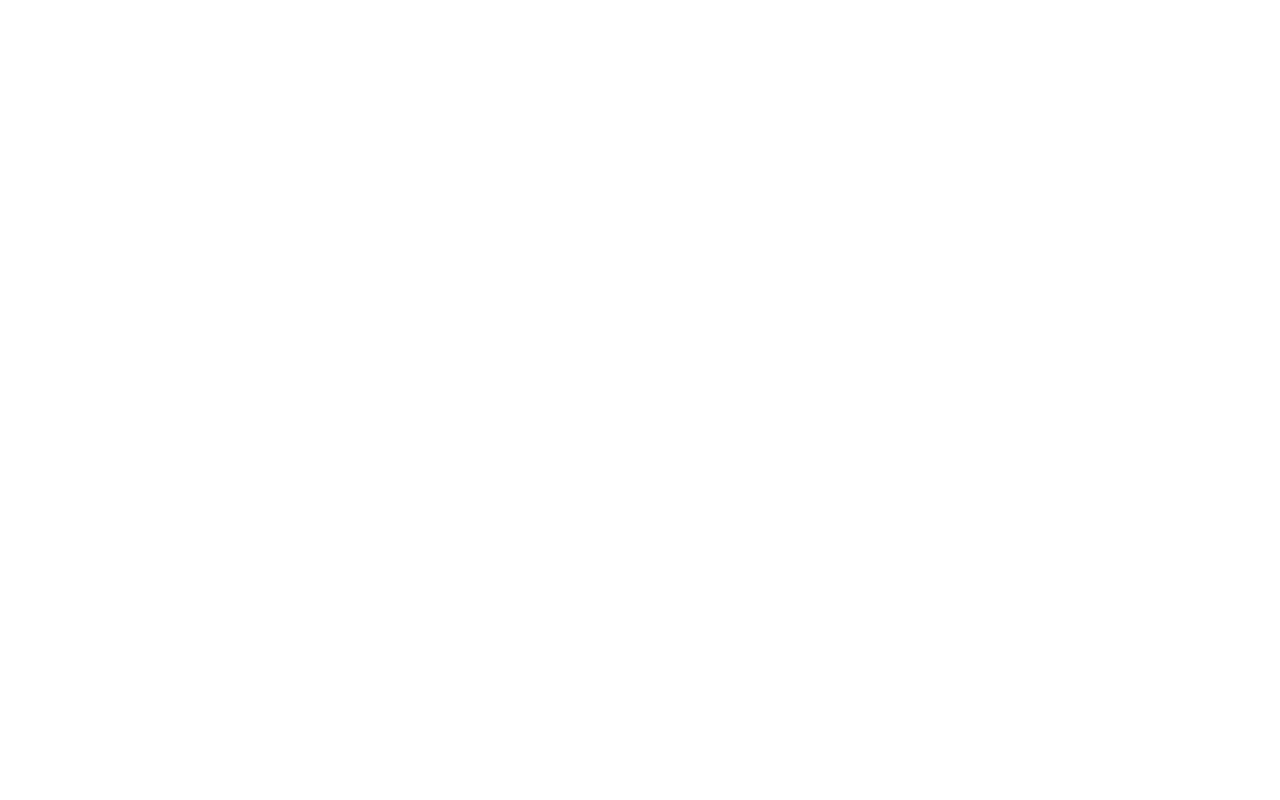
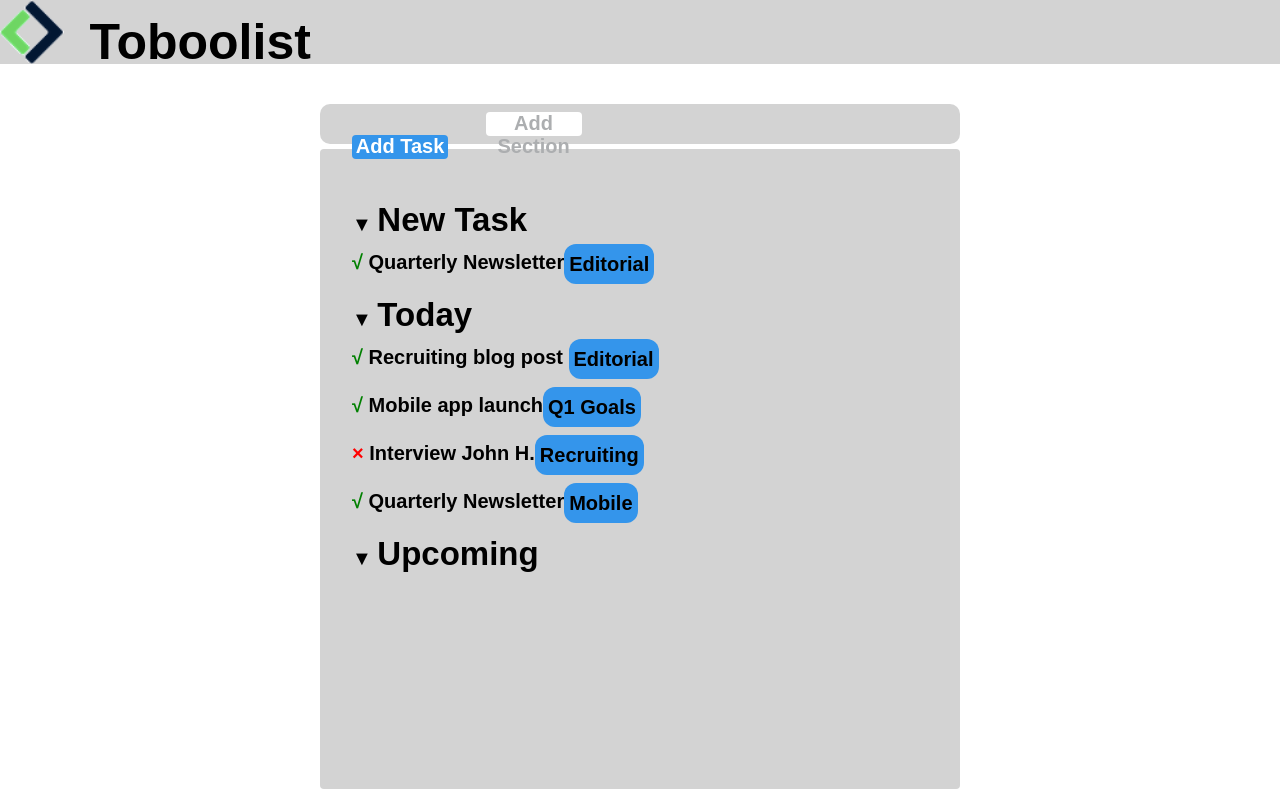
Before and after one commit to EdoardoMenicucci/html-css-toboolist, a plain HTML site: page index.html in a window 1280 px wide. Drawn offline with Linux system fonts and the light colour scheme.

Commit message:
new task, today

```diff
--- a/index.html
+++ b/index.html
@@ -9,6 +9,38 @@
 </head>
 
 <body>
+    <header>
+        <img src="img/Logo.png" alt="Logo">
+        <span id="Logo"> Toboolist </span>
+    </header>
+    <main>
+        <section id="bottoni">
+            <span><button id="tasto1">Add Task</button></span>
+            <span><button id="tasto2">Add Section</button></span>
+        </section>
+        <section id="tasklist">
+            &#9660 <span class="grandi"><strong>New Task</strong></span>
+            <div><span class="verde">&#8730</span> Quarterly Newsletter<span class="solidi blu">Editorial</span></div>
+            &#9660 <span class="grandi"><strong>Today</strong></span>
+            <div><span class="verde">&#8730</span> Recruiting blog post <span class="solidi blu">Editorial</span></div>
+            <div><span class="verde">&#8730</span> Mobile app launch<span class="solidi viola">Q1 Goals</span></div>
+            <div><span class="rosso">&#215</span> Interview John H.<span class="solidi verdi">Recruiting</span></div>
+            <div><span class="verde">&#8730</span> Quarterly Newsletter<span class="solidi arancio">Mobile</span></div>
+            &#9660 <span class="grandi"><strong>Upcoming</strong></span>
+
+
+
+
+
+        </section>
+
+
+
+
+    </main>
+
+
+
 
 </body>
 
--- a/style.css
+++ b/style.css
@@ -0,0 +1,108 @@
+* {
+    box-sizing: border-box;
+    padding: 0;
+    margin: 0;
+    font-family: Arial, Helvetica, sans-serif;
+    font-size: 20px;
+    font-weight: bold;
+}
+
+
+header {
+    position: relative;
+    width: 100%;
+    height: 8vh;
+    background-color: lightgray;
+}
+
+img {
+    height: 8vh;
+}
+
+#Logo {
+    position: absolute;
+    left: 7%;
+    top: 20%;
+    font-size: 50px;
+}
+
+
+#bottoni {
+    height: 5vh;
+    width: 80vh;
+    margin-top: 5vh;
+    margin-left: auto;
+    margin-right: auto;
+    background-color: lightgray;
+    border-radius: 10px;
+}
+
+button {
+    width: 15%;
+    height: 60%;
+    font-size: 20px;
+    margin-top: 1vh;
+    margin-left: 4vh;
+    border-radius: 4px;
+}
+
+#tasto1 {
+    background-color: #3495eb;
+    color: white;
+    border-color: lightgray;
+    border: 1px;
+}
+
+#tasto2 {
+    background-color: #ffffff;
+    color: #acaeb0;
+    border-color: #acaeb0;
+    border: 3px;
+}
+
+#tasklist {
+    background-color: lightgrey;
+    height: 80vh;
+    width: 80vh;
+    margin-top: 5px;
+    margin-left: auto;
+    margin-right: auto;
+    border-radius: 4px;
+    padding-left: 4vh;
+    padding-top: 5vh;
+}
+
+strong,
+.grandi {
+    line-height: 30px;
+    font-size: 33px;
+    padding-top: 1vh;
+    display: inline-block;
+}
+
+div {
+    padding-top: 1vh;
+}
+
+.verde {
+    color: green;
+
+}
+
+.rosso {
+    color: red;
+
+}
+
+.solidi {
+    text-align: center;
+    display: inline-block;
+    padding-left: 5px;
+    padding-right: 5px;
+    vertical-align: middle;
+    line-height: 40px;
+    height: 40px;
+    background-color: #3495eb;
+    border-radius: 12px;
+
+}
```
